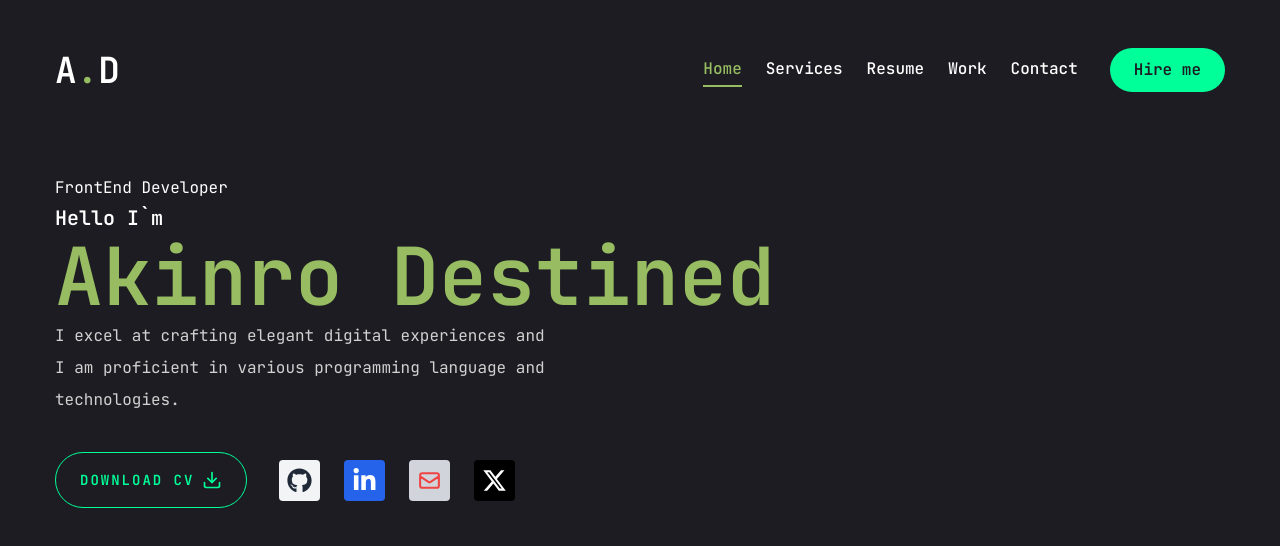
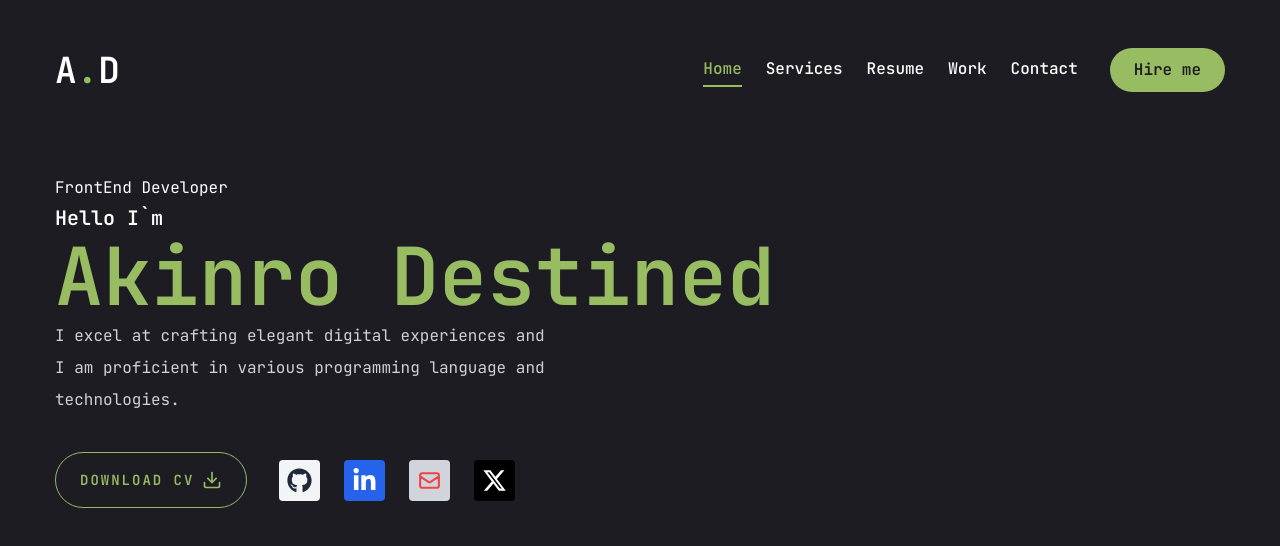
Before and after one commit to SirDest/Portfolio-with-nextjs-shadcnui, a Next.js app: page / in a window 1280 px wide. Shown: the top 546 px of the page. Built offline with nearby package versions, Linux system fonts and the light colour scheme.

Commit message:
color changes

```diff
--- a/components/ui/button.tsx
+++ b/components/ui/button.tsx
@@ -9,10 +9,10 @@ const buttonVariants = cva(
   {
     variants: {
       variant: {
-        default: "bg-accent text-primary hover:bg-accent-hover",
+        default: "bg-[#97BC62] text-primary hover:bg-[#97BC62]-hover",
         primary: "bg-primary text-white",
         outline:
-          "border border-accent bg-transperent text-accent hover:bg-accent hover:text-primary",
+          "border border-[#97BC62] bg-transperent text-[#97BC62] hover:bg-[#97BC62] hover:text-primary",
       },
       size: {
         default: "h-[44px] px-6",
--- a/components/ui/sheet.tsx
+++ b/components/ui/sheet.tsx
@@ -67,7 +67,7 @@ const SheetContent = React.forwardRef<
     >
       {children}
       <SheetPrimitive.Close className='absolute right-8 top-8 transition-opacity outline-none'>
-        <IoMdClose className='text-3xl text-accent' />
+        <IoMdClose className='text-3xl text-[#97BC62]' />
         <span className='sr-only'>Close</span>
       </SheetPrimitive.Close>
     </SheetPrimitive.Content>
```
